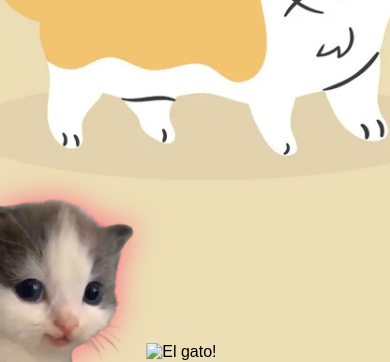
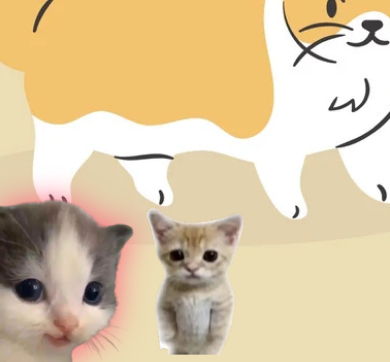
Before and after one commit to vvlfn/vvlfn.github.io, a plain HTML site: page src/index.html in a window 390 px wide. Shown: the part 482-844 px from the top of the page. Drawn offline with Linux system fonts and the light colour scheme.

Commit message:
fix images and bg

```diff
--- a/src/style.css
+++ b/src/style.css
@@ -80,7 +80,9 @@ body {
 .pink_glow {
 	filter: drop-shadow(0 0 15px hsl(350, 100%, 70%));
 }
-
+#overlay img {
+	z-index: -99;
+}
 #gray_cat {
 	position: absolute;
 	rotate: -15deg;
@@ -102,7 +104,7 @@ body {
 		font-size: 7.5vh !important;
 	}
 	body {
-		background-size: auto 100vh;
+		background-size: auto 110vh;
 	}
 	#gray_cat {
 		width: 30vw;
```
Also changed, not shown: img/cats/el_gato.png (added).
